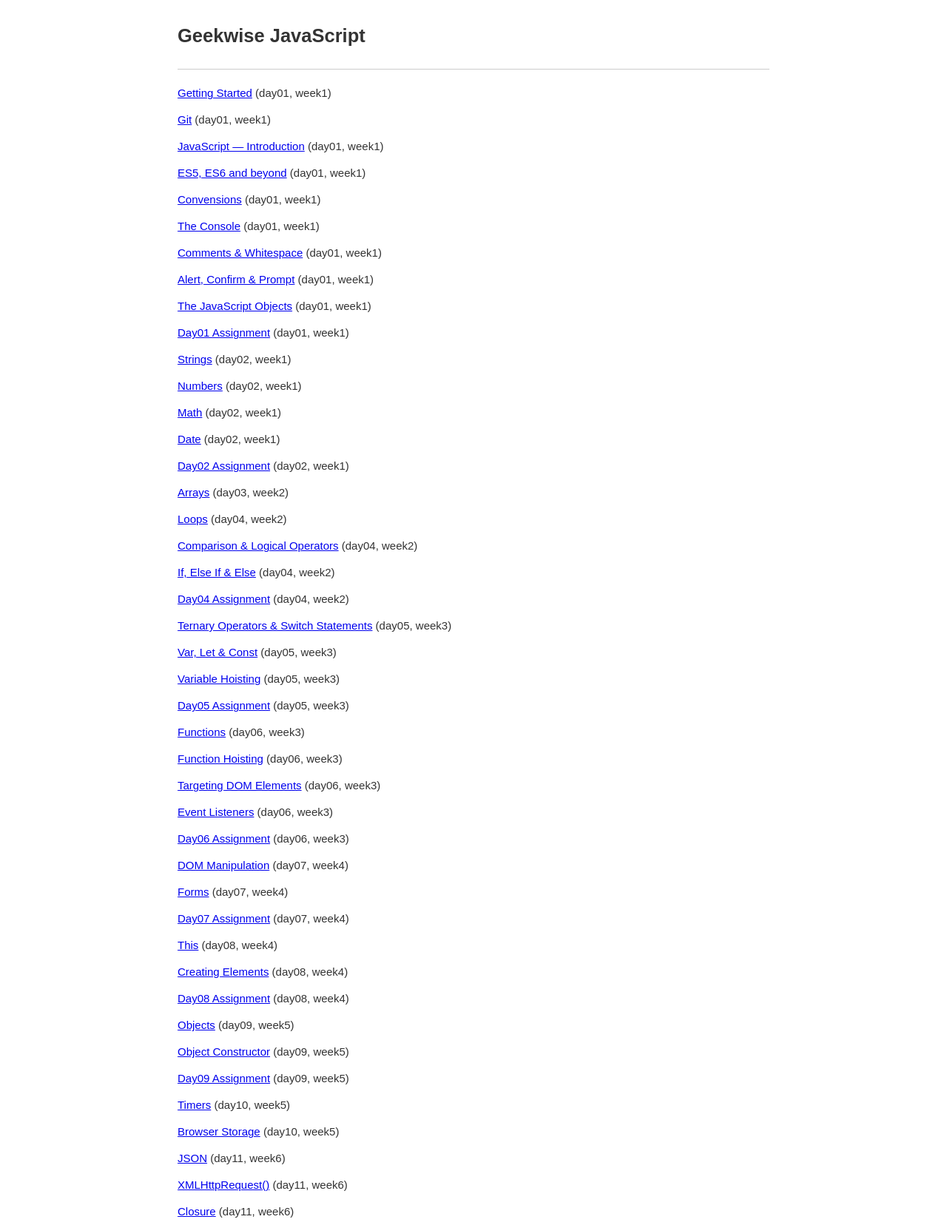
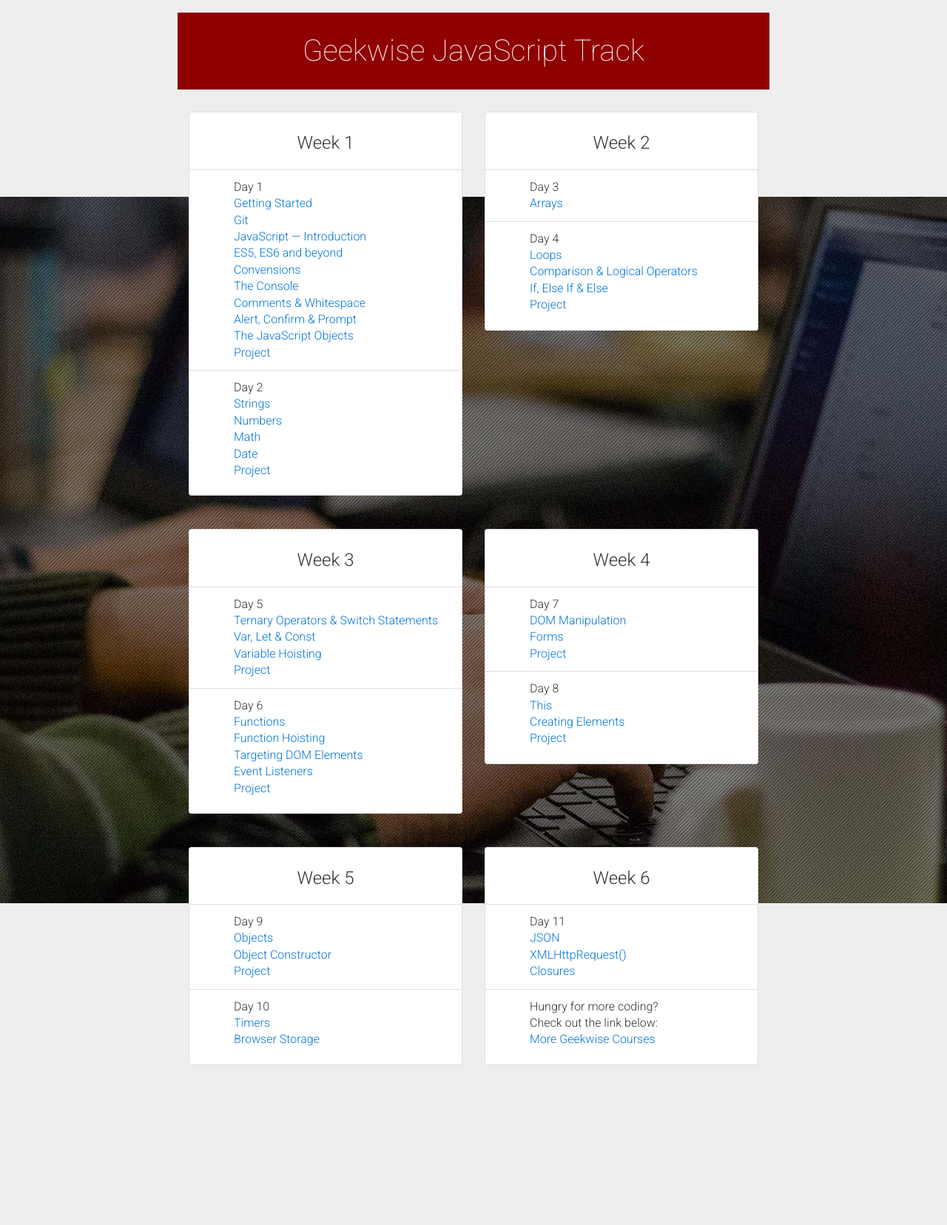
Before and after one commit to mhigley/javascript1, a plain HTML site: page index.html in a window 1280 px wide. Shown: the part 13-1669 px from the top of the page at 74% size. After the commit the page ends 1513 px from the top, so only its background shows below. Drawn offline with nearby package versions, Linux system fonts and the light colour scheme.

Commit message:
improve home page navigation and design layout

```diff
--- a/css/style.css
+++ b/css/style.css
@@ -301,3 +301,33 @@
 table tr:nth-child(even) {
 background:#f8f8f8;
 }
+
+/* custom classes */
+
+body#index {
+	background: #eeeeee url("../img/homepage-background.jpg") no-repeat fixed center;
+	font-family:'Roboto',sans-serif;
+	padding: 30px 0 60px 0;
+}
+
+h1.main-title {
+	background: #8f0000;
+	color: #fff;
+	width: 100%;
+	padding: 30px;
+	font-weight: 100;
+}
+
+div.card {
+	padding-bottom: 10px;
+}
+
+h4.card-title {
+	margin-top: 8px;
+	margin-bottom: 2px;
+	text-align: center;
+}
+
+ul.day-agenda {
+	list-style: none;
+}
--- a/index.html
+++ b/index.html
@@ -4,58 +4,186 @@
 <head>
     <meta charset="utf-8">
     <meta http-equiv="X-UA-Compatible" content="IE=edge">
+    <link rel="stylesheet" href="https://maxcdn.bootstrapcdn.com/bootstrap/4.0.0-alpha.6/css/bootstrap.min.css" integrity="sha384-rwoIResjU2yc3z8GV/NPeZWAv56rSmLldC3R/AZzGRnGxQQKnKkoFVhFQhNUwEyJ" crossorigin="anonymous">
+    <link href="https://fonts.googleapis.com/css?family=Roboto:100,300" rel="stylesheet">
     <link rel="stylesheet" href="css/style.css">
 </head>
 
-<body>
-    <div id="titlearea">
-        <h2>Geekwise JavaScript</h2>
+<body id="index">
+    <div>
+        <h1 class="text-center main-title">Geekwise JavaScript Track</h1><br>
     </div>
-    <div id="contentarea">
-        <p><a href='Getting Started.html'>Getting Started</a> (day01, week1)</p>
-        <p><a href='Git.html'>Git</a> (day01, week1)</p>
-        <p><a href='JavaScript — Introduction.html'>JavaScript — Introduction</a> (day01, week1)</p>
-        <p><a href='ES5, ES6 and beyond.html'>ES5, ES6 and beyond</a> (day01, week1)</p>
-        <p><a href='Convensions.html'>Convensions</a> (day01, week1)</p>
-        <p><a href='The Console.html'>The Console</a> (day01, week1)</p>
-        <p><a href='Comments & Whitespace.html'>Comments & Whitespace</a> (day01, week1)</p>
-        <p><a href='Alert, Confirm & Prompt.html'>Alert, Confirm & Prompt</a> (day01, week1)</p>
-        <p><a href='The JavaScript Objects.html'>The JavaScript Objects</a> (day01, week1)</p>
-        <p><a href='Day01 Assignment.html'>Day01 Assignment</a> (day01, week1)</p>
-        <p><a href='Strings.html'>Strings</a> (day02, week1)</p>
-        <p><a href='Numbers.html'>Numbers</a> (day02, week1)</p>
-        <p><a href='Math.html'>Math</a> (day02, week1)</p>
-        <p><a href='Date.html'>Date</a> (day02, week1)</p>
-        <p><a href='Day02 Assignment.html'>Day02 Assignment</a> (day02, week1)</p>
-        <p><a href='Arrays.html'>Arrays</a> (day03, week2)</p>
-        <p><a href='Loops.html'>Loops</a> (day04, week2)</p>
-        <p><a href='Comparison & Logical Operators.html'>Comparison & Logical Operators</a> (day04, week2)</p>
-        <p><a href='If, Else If & Else.html'>If, Else If & Else</a> (day04, week2)</p>
-        <p><a href='Day04 Assignment.html'>Day04 Assignment</a> (day04, week2)</p>
-        <p><a href='Ternary Operators & Switch Statements.html'>Ternary Operators & Switch Statements</a> (day05, week3)</p>
-        <p><a href='Var, Let & Const.html'>Var, Let & Const</a> (day05, week3)</p>
-        <p><a href='Variable Hoisting.html'>Variable Hoisting</a> (day05, week3)</p>
-        <p><a href='Day05 Assignment.html'>Day05 Assignment</a> (day05, week3)</p>
-        <p><a href='Functions.html'>Functions</a> (day06, week3)</p>
-        <p><a href='Function Hoisting.html'>Function Hoisting</a> (day06, week3)</p>
-        <p><a href='Targeting DOM Elements.html'>Targeting DOM Elements</a> (day06, week3)</p>
-        <p><a href='Event Listeners.html'>Event Listeners</a> (day06, week3)</p>
-        <p><a href='Day06 Assignment.html'>Day06 Assignment</a> (day06, week3)</p>
-        <p><a href='DOM Manipulation.html'>DOM Manipulation</a> (day07, week4)</p>
-        <p><a href='Forms.html'>Forms</a> (day07, week4)</p>
-        <p><a href='Day07 Assignment.html'>Day07 Assignment</a> (day07, week4)</p>
-        <p><a href='This.html'>This</a> (day08, week4)</p>
-        <p><a href='Creating Elements.html'>Creating Elements</a> (day08, week4)</p>
-        <p><a href='Day08 Assignment.html'>Day08 Assignment</a> (day08, week4)</p>
-        <p><a href='Objects.html'>Objects</a> (day09, week5)</p>
-        <p><a href='Object Constructor.html'>Object Constructor</a> (day09, week5)</p>
-        <p><a href='Day09 Assignment.html'>Day09 Assignment</a> (day09, week5)</p>
-        <p><a href='Timers.html'>Timers</a> (day10, week5)</p>
-        <p><a href='Browser Storage.html'>Browser Storage</a> (day10, week5)</p>
-        <p><a href='JSON.html'>JSON</a> (day11, week6)</p>
-        <p><a href='XMLHttpRequest().html'>XMLHttpRequest()</a> (day11, week6)</p>
-        <p><a href='Closure.html'>Closure</a> (day11, week6)</p>
+    <div class="container-fluid">
+        <!-- weeks 1 & 2 -->
+        <div class="row">
+          <div class="col-sm-6">
+            <div class="card">
+              <div class="card-block">
+                <h4 class="card-title">Week 1</h4>
+              </div>
+              <ul class="list-group list-group-flush">
+                <li class="list-group-item">
+                    <ul class="day-agenda">
+                        <li>Day 1</li>
+                        <li><a href='Getting Started.html'>Getting Started</a></li>
+                        <li><a href='Git.html'>Git</a></li>
+                        <li><a href='JavaScript — Introduction.html'>JavaScript — Introduction</a></li>
+                        <li><a href='ES5, ES6 and beyond.html'>ES5, ES6 and beyond</a></li>
+                        <li><a href='Convensions.html'>Convensions</a></li>
+                        <li><a href='The Console.html'>The Console</a></li>
+                        <li><a href='Comments & Whitespace.html'>Comments & Whitespace</a></li>
+                        <li><a href='Alert, Confirm & Prompt.html'>Alert, Confirm & Prompt</a></li>
+                        <li><a href='The JavaScript Objects.html'>The JavaScript Objects</a></li>
+                        <li><a href='Day01 Assignment.html'>Project</a></li>
+                    </ul>
+                </li>
+                <li class="list-group-item">
+                    <ul class="day-agenda">
+                        <li>Day 2</li>
+                        <li><a href='Strings.html'>Strings</a></li>
+                        <li><a href='Numbers.html'>Numbers</a></li>
+                        <li><a href='Math.html'>Math</a></li>
+                        <li><a href='Date.html'>Date</a></li>
+                        <li><a href='Day02 Assignment.html'>Project</a></li>
+                    </ul>
+                </li>
+              </ul>
+            </div>
+          </div>
+          <div class="col-sm-6">
+            <div class="card">
+              <div class="card-block">
+                <h4 class="card-title">Week 2</h4>
+              </div>
+              <ul class="list-group list-group-flush">
+                <li class="list-group-item">
+                    <ul class="day-agenda">
+                        <li>Day 3</li>
+                        <li><a href='Arrays.html'>Arrays</a></li>
+                    </ul>
+                </li>
+                <li class="list-group-item">
+                    <ul class="day-agenda">
+                        <li>Day 4</li>
+                        <li><a href='Loops.html'>Loops</a></li>
+                        <li><a href='Comparison & Logical Operators.html'>Comparison & Logical Operators</a></li>
+                        <li><a href='If, Else If & Else.html'>If, Else If & Else</a></li>
+                        <li><a href='Day04 Assignment.html'>Project</a></li>
+                    </ul>
+                </li>
+              </ul>
+            </div>
+          </div>
+        </div>
+        <br><br>
+        <!-- weeks 3 & 4 -->
+        <div class="row">
+          <div class="col-sm-6">
+            <div class="card">
+              <div class="card-block">
+                <h4 class="card-title">Week 3</h4>
+              </div>
+              <ul class="list-group list-group-flush">
+                <li class="list-group-item">
+                    <ul class="day-agenda">
+                        <li>Day 5</li>
+                        <li><a href='Ternary Operators & Switch Statements.html'>Ternary Operators & Switch Statements</a></li>
+                        <li><a href='Var, Let & Const.html'>Var, Let & Const</a></li>
+                        <li><a href='Variable Hoisting.html'>Variable Hoisting</a></li>
+                        <li><a href='Day05 Assignment.html'>Project</a></li>
+                    </ul>
+                </li>
+                <li class="list-group-item">
+                    <ul class="day-agenda">
+                        <li>Day 6</li>
+                        <li><a href='Functions.html'>Functions</a></li>
+                        <li><a href='Function Hoisting.html'>Function Hoisting</a></li>
+                        <li><a href='Targeting DOM Elements.html'>Targeting DOM Elements</a></li>
+                        <li><a href='Event Listeners.html'>Event Listeners</a></li>
+                        <li><a href='Day06 Assignment.html'>Project</a></li>
+                    </ul>
+                </li>
+              </ul>
+            </div>
+          </div>
+          <div class="col-sm-6">
+            <div class="card">
+              <div class="card-block">
+                <h4 class="card-title">Week 4</h4>
+              </div>
+              <ul class="list-group list-group-flush">
+                <li class="list-group-item">
+                    <ul class="day-agenda">
+                        <li>Day 7</li>
+                        <li><a href='DOM Manipulation.html'>DOM Manipulation</a></li>
+                        <li><a href='Forms.html'>Forms</a></li>
+                        <li><a href='Day07 Assignment.html'>Project</a></li>
+                    </ul>
+                </li>
+                <li class="list-group-item">
+                    <ul class="day-agenda">
+                        <li>Day 8</li>
+                        <li><a href='This.html'>This</a></li>
+                        <li><a href='Creating Elements.html'>Creating Elements</a></li>
+                        <li><a href='Day08 Assignment.html'>Project</a></li>
+                    </ul>
+                </li>
+              </ul>
+            </div>
+          </div>
+        </div><br><br>
+        <!-- weeks 5 & 6 -->
+        <div class="row">
+          <div class="col-sm-6">
+            <div class="card">
+              <div class="card-block">
+                <h4 class="card-title">Week 5</h4>
+              </div>
+              <ul class="list-group list-group-flush">
+                <li class="list-group-item">
+                    <ul class="day-agenda">
+                        <li>Day 9</li>
+                        <li><a href='Objects.html'>Objects</a></li>
+                        <li><a href='Object Constructor.html'>Object Constructor</a></li>
+                        <li><a href='Day09 Assignment.html'>Project</a></li>
+
+                    </ul>
+                </li>
+                <li class="list-group-item">
+                    <ul class="day-agenda">
+                        <li>Day 10</li>
+                        <li><a href='Timers.html'>Timers</a></li>
+                        <li><a href='Browser Storage.html'>Browser Storage</a></li>
+                    </ul>
+                </li>
+              </ul>
+            </div>
+          </div>
+          <div class="col-sm-6">
+            <div class="card">
+              <div class="card-block">
+                <h4 class="card-title">Week 6</h4>
+              </div>
+              <ul class="list-group list-group-flush">
+                <li class="list-group-item">
+                    <ul class="day-agenda">
+                        <li>Day 11</li>
+                        <li><a href='JSON.html'>JSON</a></li>
+                        <li><a href='XMLHttpRequest().html'>XMLHttpRequest()</a></li>
+                        <li><a href='Closure.html'>Closures</a></li>
+                    </ul>
+                </li>
+                <li class="list-group-item">
+                    <ul class="day-agenda">
+                        <li>Hungry for more coding?</li>
+                        <li>Check out the link below:</li>
+                        <li><a href="https://geekwiseacademy.com/courses/" target="_blank">More Geekwise Courses</a></li>
+                    </ul>
+                </li>
+              </ul>
+            </div>
+          </div>
+        </div>
     </div>
 </body>
-
 </html>
```
Also changed, not shown: img/homepage-background.jpg (added).
